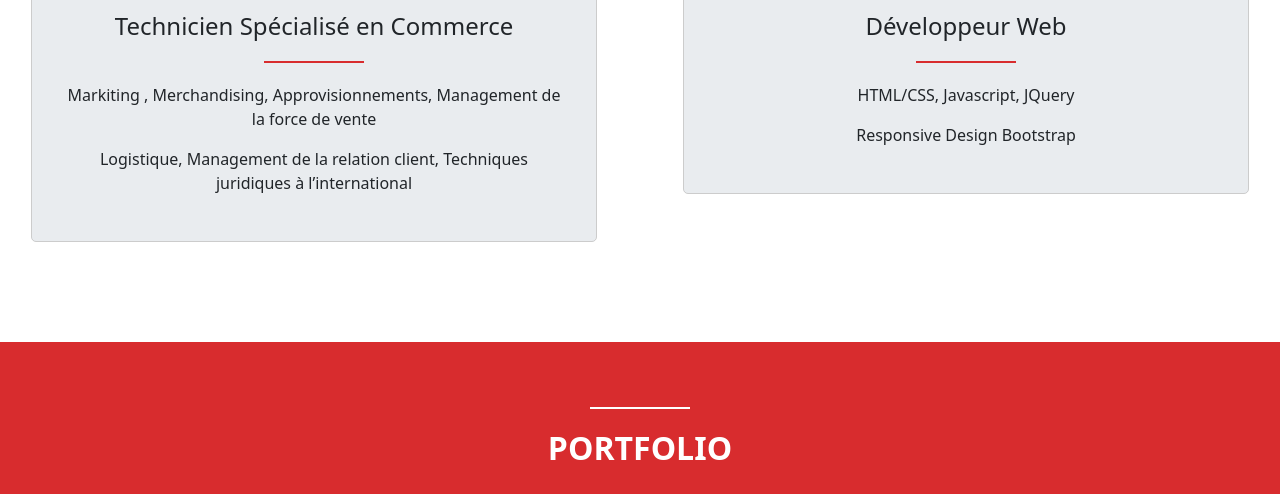
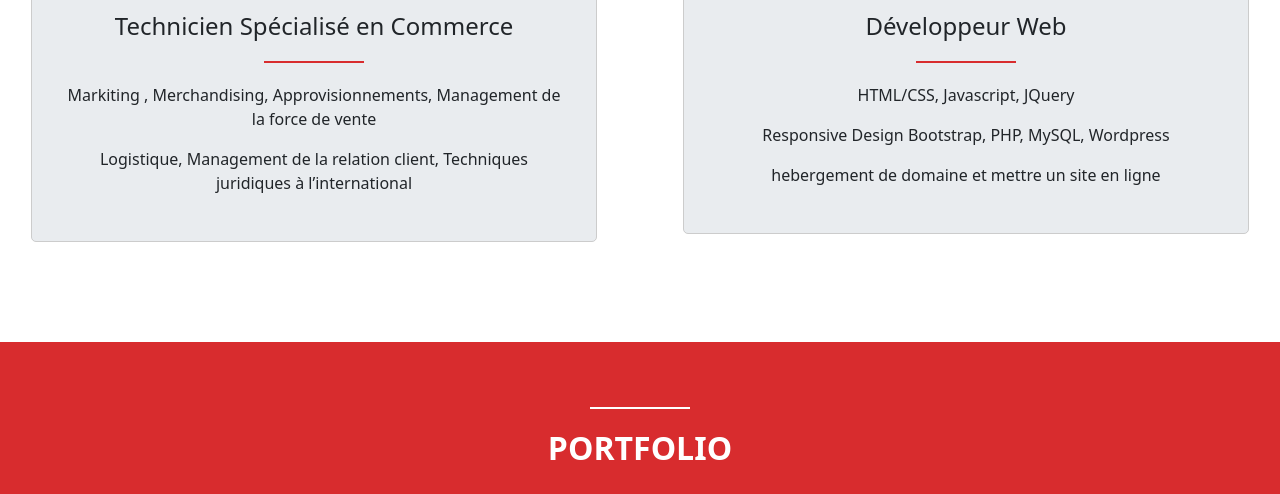
Before and after one commit to Adnaneraiti/cv, a plain HTML site: page index.html in a window 1280 px wide. Shown: the part 3865-4359 px from the top of the page. Drawn offline with nearby package versions, Linux system fonts and the light colour scheme.

Commit message:
Update index.html

```diff
--- a/index.html
+++ b/index.html
@@ -253,8 +253,8 @@
                         <h4>Développeur Web</h4>
                         <div class="divider"></div>
                         <p>HTML/CSS, Javascript, JQuery</p>
-                        <p>Responsive Design Bootstrap</p>
-
+                        <p>Responsive Design Bootstrap, PHP, MySQL, Wordpress</p>
+                        <p>hebergement de domaine et mettre un site en ligne </p>
                     </div>
                 </div>
             </div>
```
